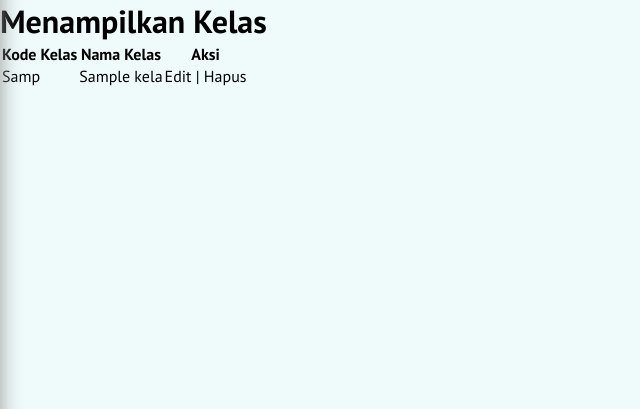
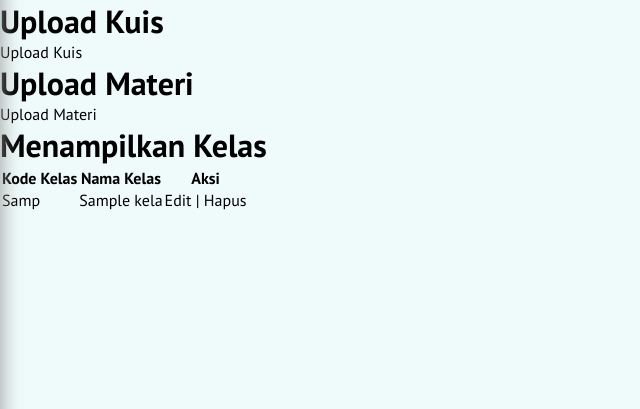
Before and after one commit to ellfataa/sekul_legend, a PHP site: page /user/kelas.php in a window 1280 px wide. Shown: the part 60-469 px from the top of the page, without its empty margins (0-640 px from the left). Run offline with PHP 8.4, Linux system fonts and the light colour scheme; a user stored in the database is signed in; data comes from the database, SQL or seed files in the repository; tables that the repository leaves empty hold one stand-in row (values such as "Sample post").

Commit message:
Update kelas.php

```diff
--- a/user/kelas.php
+++ b/user/kelas.php
@@ -1,5 +1,5 @@
 <?php
-    include '../koneksi.php';
+    include "../koneksi.php";
 
     //INISIALISASI SESSION
     session_start();
@@ -57,6 +57,23 @@
     </nav>
 
     <div>
+        <div>
+            <?php
+                $sql = "select * from user where username = '" . $_SESSION['user'] . "' ";
+                $query = mysqli_query($conn, $sql);
+                $row = mysqli_fetch_array($query);
+                    echo "
+                        <h1>Upload Kuis</h1>
+                        <a href='up_kuis.php?id_user=" . $row['id_user'] . "'> Upload Kuis </a>
+                        <h1>Upload Materi</h1>
+                        <a href='up_materi.php?id_user=" . $row['id_user'] . "'> Upload Materi </a>
+                    ";
+            ?>
+        </div>
+    </div>
+
+
+    <div>
         <h1 class="judul">Menampilkan Kelas</h1>
         <table>
             <tr>
```
